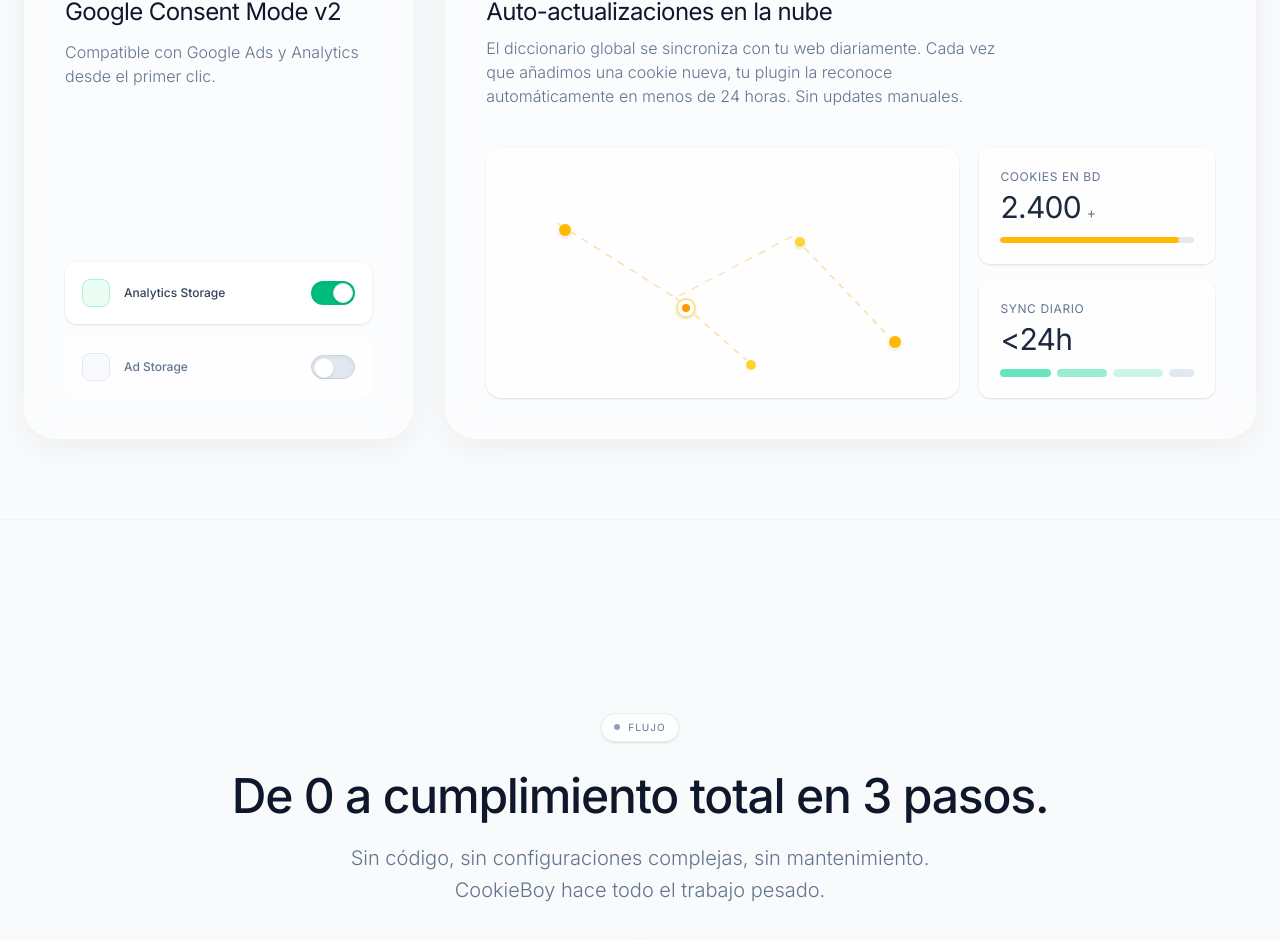
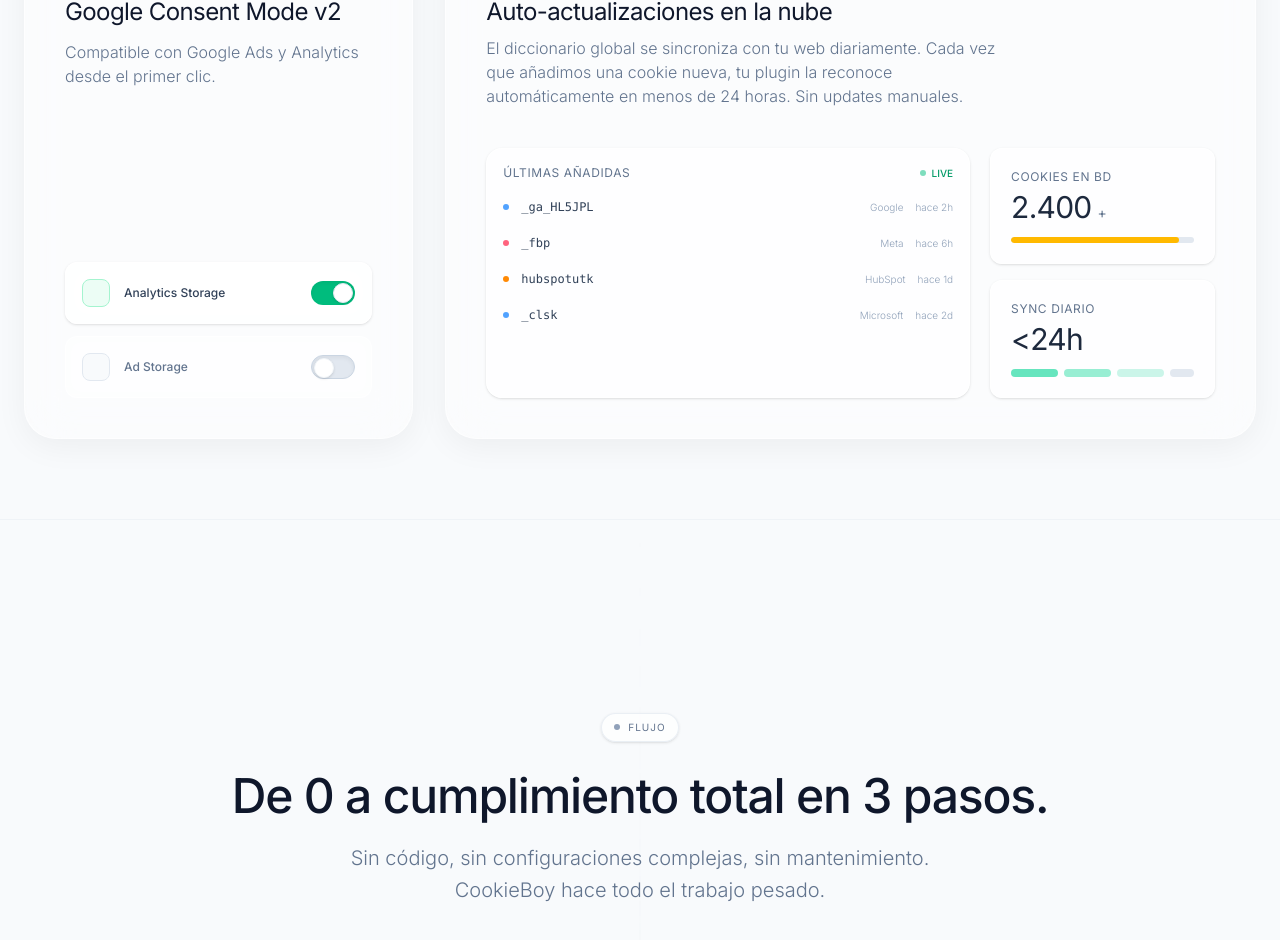
Before and after one commit to Nubium-Solutions/cookieboy-web, a Next.js app: page / in a window 1280 px wide. Shown: the part 2146-3086 px from the top of the page. Built offline with nearby package versions, Linux system fonts and the light colour scheme; some icons are missing.

Commit message:
BentoGrid: reemplazar el grafico de puntos random por feed de cookies anadidas al diccionario (mas explicativo)

```diff
--- a/src/components/landing/BentoGrid.tsx
+++ b/src/components/landing/BentoGrid.tsx
@@ -157,19 +157,27 @@ export function BentoGrid() {
             </p>
           </div>
           <div className="mt-10 flex flex-col md:flex-row gap-5">
-            <div className="flex-[2] bg-white/60 border border-white/80 rounded-2xl relative overflow-hidden flex items-center justify-center shadow-sm min-h-[160px]">
-              <svg className="absolute inset-0 w-full h-full opacity-30" viewBox="0 0 100 100" preserveAspectRatio="none">
-                <path d="M 15,30 L 40,60 L 65,35 L 85,75" stroke="#f59e0b" strokeWidth="0.5" fill="none" strokeDasharray="2 2" />
-                <path d="M 40,60 L 55,85" stroke="#f59e0b" strokeWidth="0.5" fill="none" strokeDasharray="2 2" />
-              </svg>
-              <div className="absolute top-[30%] left-[15%] w-3.5 h-3.5 rounded-full bg-amber-400 shadow-sm border border-white" />
-              <div className="absolute top-[60%] left-[40%] w-5 h-5 rounded-full bg-white border-2 border-amber-200 shadow-sm flex items-center justify-center">
-                <div className="w-2 h-2 bg-amber-500 rounded-full animate-ping" />
-                <div className="w-2 h-2 bg-amber-500 rounded-full absolute" />
+            <div className="flex-[2] bg-white/60 border border-white/80 rounded-2xl shadow-sm p-4 flex flex-col gap-2 min-h-[160px]">
+              <div className="flex items-center justify-between mb-1">
+                <div className="text-xs font-normal text-slate-500 tracking-wider uppercase">Últimas añadidas</div>
+                <div className="flex items-center gap-1.5 text-[10px] text-emerald-600 font-medium">
+                  <span className="w-1.5 h-1.5 rounded-full bg-emerald-500 animate-pulse" />
+                  LIVE
+                </div>
               </div>
-              <div className="absolute top-[35%] left-[65%] w-3 h-3 rounded-full bg-amber-300 shadow-sm border border-white" />
-              <div className="absolute top-[75%] left-[85%] w-3.5 h-3.5 rounded-full bg-amber-400 shadow-sm border border-white" />
-              <div className="absolute top-[85%] left-[55%] w-2.5 h-2.5 rounded-full bg-amber-300" />
+              {[
+                { name: "_ga_HL5JPL", cat: "Analytics", provider: "Google", time: "2h", color: "bg-blue-400" },
+                { name: "_fbp", cat: "Marketing", provider: "Meta", time: "6h", color: "bg-rose-400" },
+                { name: "hubspotutk", cat: "Marketing", provider: "HubSpot", time: "1d", color: "bg-orange-400" },
+                { name: "_clsk", cat: "Analytics", provider: "Microsoft", time: "2d", color: "bg-blue-400" },
+              ].map((c) => (
+                <div key={c.name} className="flex items-center gap-3 py-1.5">
+                  <div className={`w-1.5 h-1.5 rounded-full ${c.color} shrink-0`} />
+                  <div className="font-mono text-xs text-slate-700 truncate min-w-0 flex-1">{c.name}</div>
+                  <div className="text-[10px] text-slate-400 font-light shrink-0 hidden sm:block">{c.provider}</div>
+                  <div className="text-[10px] text-slate-400 font-light shrink-0">hace {c.time}</div>
+                </div>
+              ))}
             </div>
             <div className="flex-[1] flex flex-col gap-4">
               <div className="bg-white/60 border border-white/80 rounded-xl p-5 flex-1 flex flex-col justify-center shadow-sm">
```
